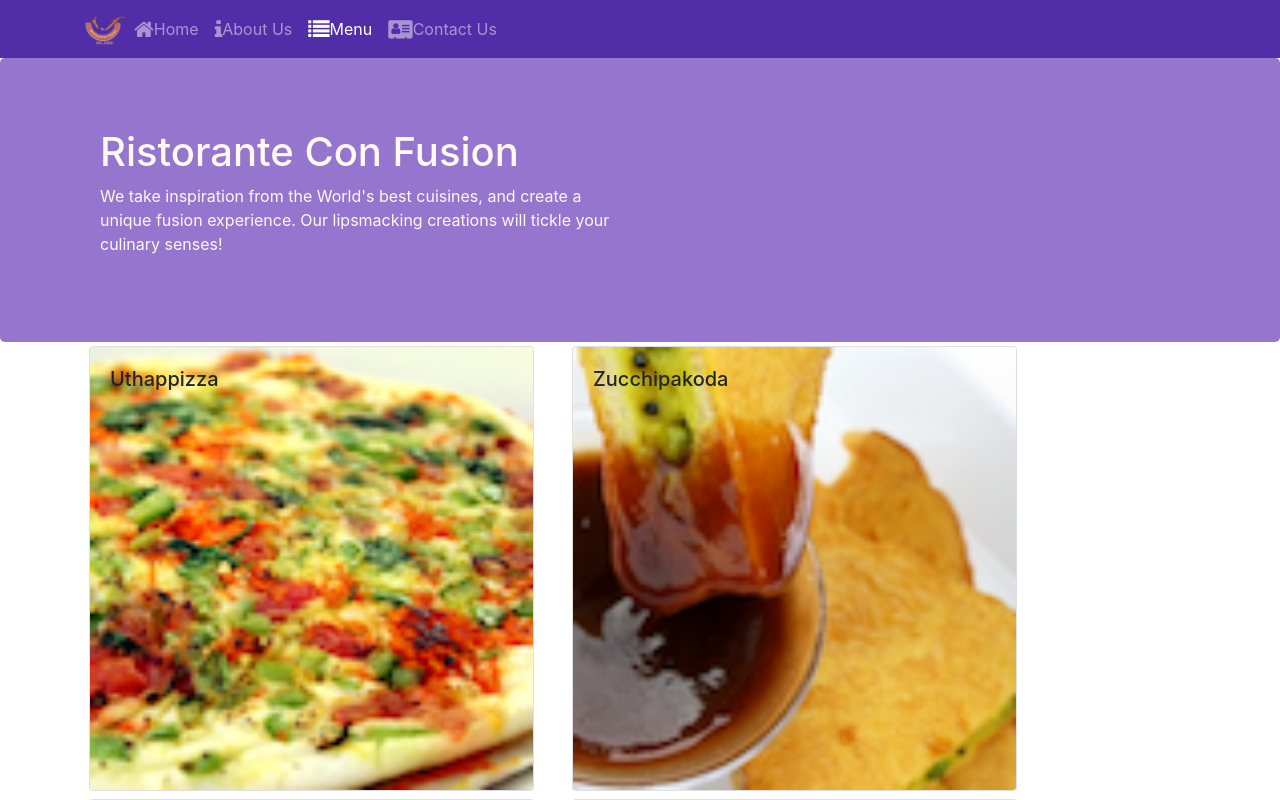
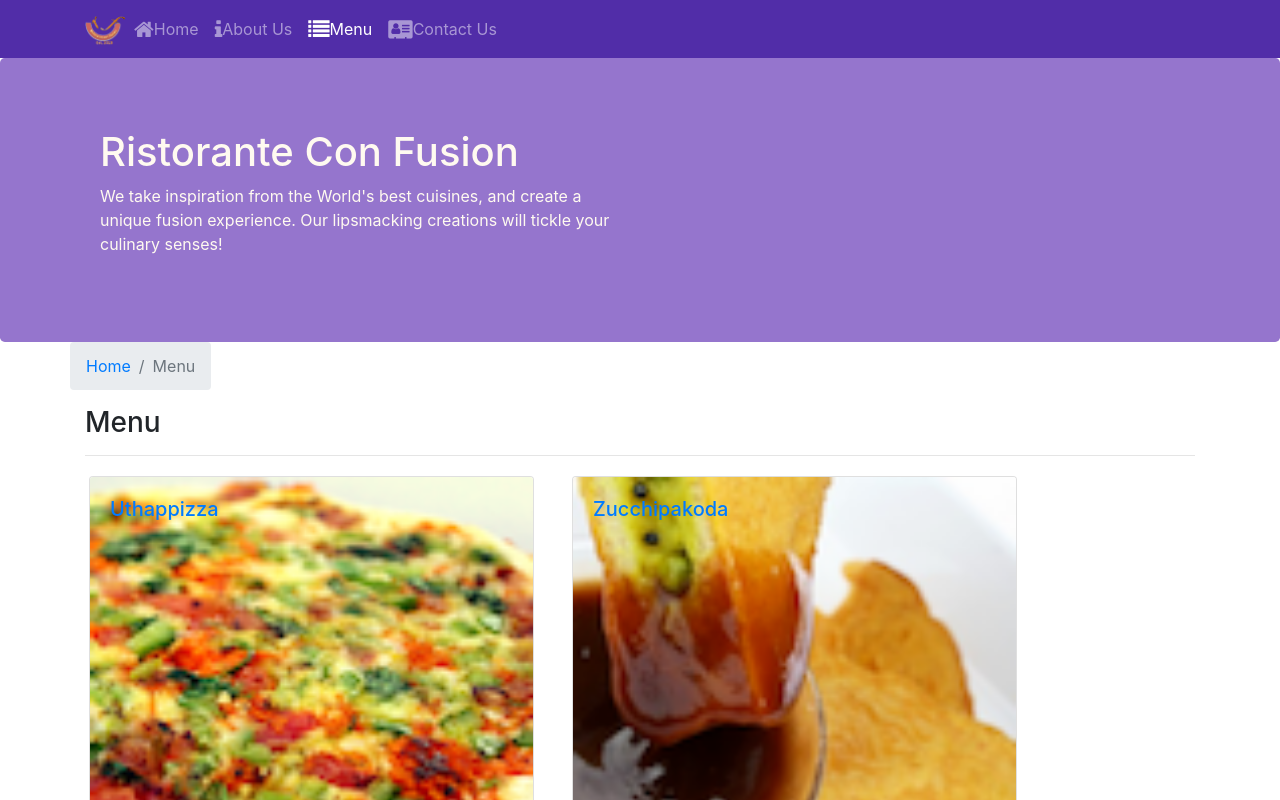
Before and after one commit to gpedraza1990/confusion-rect, a React (Create React App) app: page /menu in a window 1280 px wide. Shown: the top 800 px of the page. Built offline with nearby package versions, Linux system fonts and the light colour scheme.

Commit message:
Using params an links to allow navigation
Adding breadcrumb  to the page as well

```diff
--- a/src/components/ContactComponent.js
+++ b/src/components/ContactComponent.js
@@ -1,8 +1,25 @@
 import React from 'react';
-
+import {Breadcrumb, BreadcrumbItem} from 'reactstrap';
+import {Link} from 'react-router-dom';
 function Contact(props) {
     return(
         <div className="container">
+            <div className="row">
+                <Breadcrumb>
+                    <BreadcrumbItem>
+                        <Link to ='/home'>
+                            Home
+                        </Link>
+                    </BreadcrumbItem>
+                    <BreadcrumbItem active>
+                        Contact Us
+                    </BreadcrumbItem>
+                </Breadcrumb>
+                <div className="col-12">
+                    <h3>Contact Us</h3>
+                    <hr />
+                </div>
+            </div>
             <div className="row row-content">
                 <div className="col-12">
                 <h3>Location Information</h3>
--- a/src/components/DishdetailComponent .js
+++ b/src/components/DishdetailComponent .js
@@ -1,6 +1,6 @@
 import React from "react";
-import { Card, CardText, CardTitle, CardImg, CardBody, CardHeader} from 'reactstrap';
-
+import { Card, CardText, CardTitle, CardImg,Breadcrumb,BreadcrumbItem,  CardBody, CardHeader} from 'reactstrap';
+import {Link} from 'react-router-dom';
 
 
 
@@ -48,8 +48,24 @@ import { Card, CardText, CardTitle, CardImg, CardBody, CardHeader} from 'reactst
            return(
                 <div className="container">
                     <div className="row">
+                        <Breadcrumb>
+                            <BreadcrumbItem>
+                                <Link to ='/menu'>
+                                    Menu
+                                </Link>
+                            </BreadcrumbItem>
+                            <BreadcrumbItem active>
+                                {props.dish.name}
+                            </BreadcrumbItem>
+                        </Breadcrumb>
+                        <div className="col-12">
+                            <h3>{props.dish.name}</h3>
+                            <hr />
+                        </div>
+                    </div>
+                    <div className="row">
                         <RendeerDish dish={props.dish} />
-                        <RenderCommnets comments={props.dish.comments} />
+                        <RenderCommnets comments={props.comments} />
                     </div>
                 </div>
            );
--- a/src/components/MainComponent.js
+++ b/src/components/MainComponent.js
@@ -33,12 +33,21 @@ class Main extends Component {
           leader={this.state.leaders.filter((leader)=> leader.featured)[0]}/>
       );
     }
+
+    const DishWithId = ({match}) =>{
+      return(
+          <Dishdetail dish={this.state.dishes.filter((dish)=> dish.id=== parseInt(match.params.dishId,10))[0]}
+            comments={this.state.comments.filter((comment) => comment.dishId === parseInt(match.params.dishId,10))} />
+      );
+    }
+
     return (
       <div className="App">
         <Header/>
         <Switch>
             <Route path="/home" component={HomePage} />
             <Route exact path="/menu" component={()=> <Menu dishes={this.state.dishes} />} />
+            <Route path="/menu/:dishId" component={DishWithId} />
             <Route exact path="/contactus" component={Contact}/>
             <Redirect to="/home" />
         </Switch>
--- a/src/components/MenuComponent.js
+++ b/src/components/MenuComponent.js
@@ -1,15 +1,17 @@
 import React from "react";
-import { Card, CardImgOverlay, CardTitle, CardImg} from 'reactstrap';
-
+import { Card, CardImgOverlay, CardTitle, Breadcrumb,BreadcrumbItem, CardImg} from 'reactstrap';
+import {Link} from 'react-router-dom';
 
 
     function RenderMenuItem({dish, onClick}){
         return(
-            <Card onClick={() => onClick(dish.id)}>
-                <CardImg width="100%" src={dish.image} alt={dish.name} />
-                <CardImgOverlay>
-                    <CardTitle>{dish.name}</CardTitle>
-                </CardImgOverlay>
+            <Card>
+                <Link to={`/menu/${dish.id }`}>
+                    <CardImg width="100%" src={dish.image} alt={dish.name} />
+                    <CardImgOverlay>
+                        <CardTitle>{dish.name}</CardTitle>
+                    </CardImgOverlay>
+                </Link>
             </Card>
         );
     }
@@ -20,7 +22,7 @@ import { Card, CardImgOverlay, CardTitle, CardImg} from 'reactstrap';
             (dish)=>{
                 return(
                     <div key={dish.id} className="col-12 col-md-5 m-1">
-                        <RenderMenuItem dish={dish} onClick = {props.onClick}/>
+                        <RenderMenuItem dish={dish} />
                     </div>
                 );
             }
@@ -28,6 +30,22 @@ import { Card, CardImgOverlay, CardTitle, CardImg} from 'reactstrap';
 
         return (
             <div className="container">
+                <div className="row">
+                    <Breadcrumb>
+                        <BreadcrumbItem>
+                            <Link to ='/home'>
+                                Home
+                            </Link>
+                        </BreadcrumbItem>
+                        <BreadcrumbItem active>
+                           Menu
+                        </BreadcrumbItem>
+                    </Breadcrumb>
+                    <div className="col-12">
+                        <h3>Menu</h3>
+                        <hr />
+                    </div>
+                </div>
                 <div className="row">
                     {menu}
                 </div>
```
